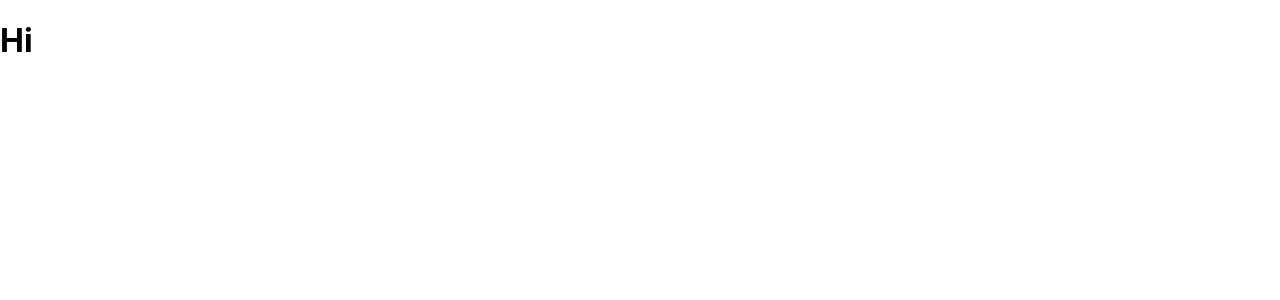
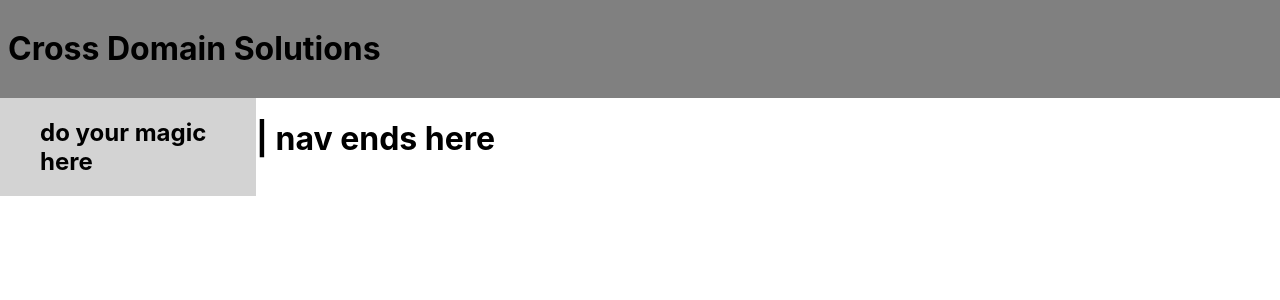
Before and after one commit to ShrivenSoul/File-Transport-Management-System, a React (Create React App) app: page /home in a window 1280 px wide. Shown: the top 300 px of the page. Built offline with nearby package versions, Linux system fonts and the light colour scheme.

Commit message:
Added header and nav to homepage with light css.

```diff
--- /dev/null
+++ b/src/LandingPage.css
@@ -0,0 +1,10 @@
+header {
+    background-color: gray;
+    padding: .5rem;
+}
+
+nav {
+    float: left;
+    background-color: lightgray;
+    width: 20%;
+}
--- a/src/LandingPage.js
+++ b/src/LandingPage.js
@@ -1,6 +1,22 @@
+import React from "react";
+import "./LandingPage.css";
 
 function LandingPage(){
-    return <div><h1>Hi</h1></div>;
+    return (<>
+    <header>
+        <div>
+        <h1>Cross Domain Solutions</h1>
+        </div>
+    </header>
+    <nav>
+        <ul>
+            <h2>do your magic here</h2>
+        </ul>
+    </nav>
+    <div>
+        <h1>| nav ends here</h1>
+    </div>
+    </>);
 }
 
 export default LandingPage;
```
